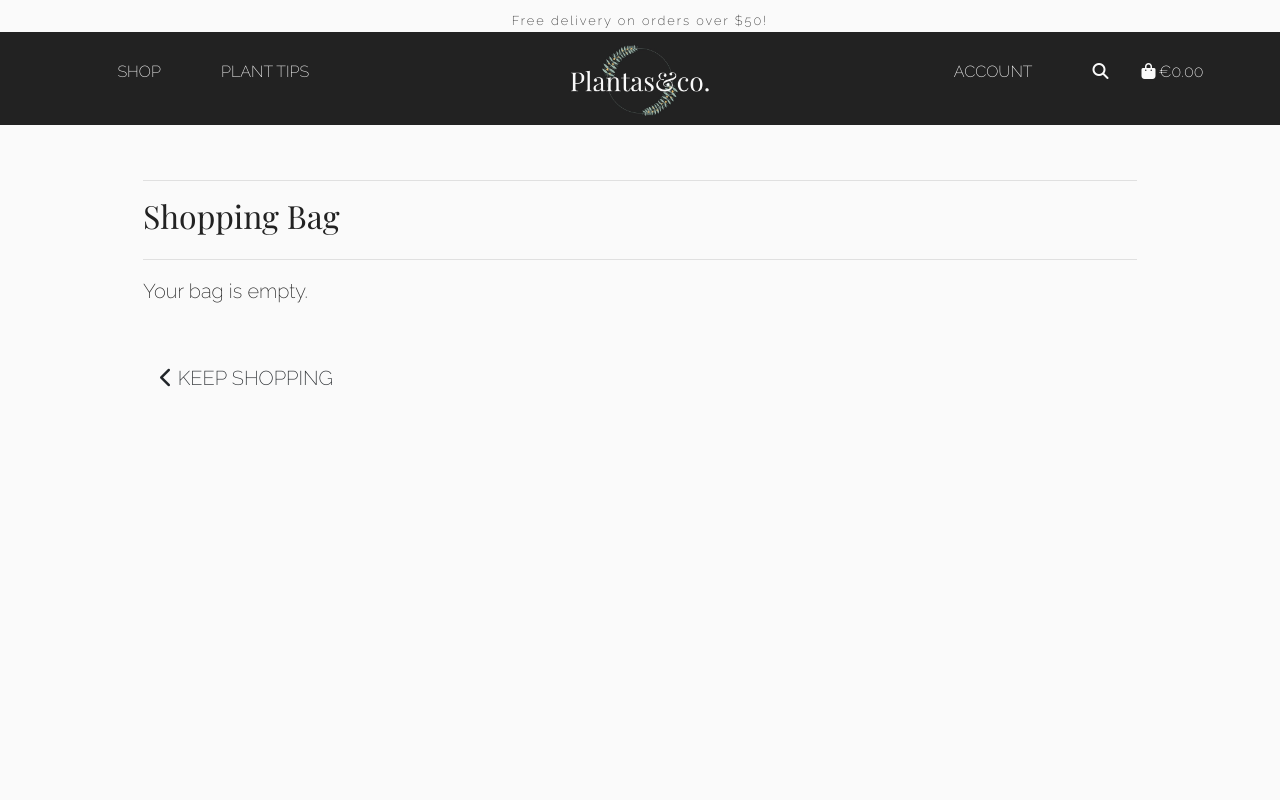
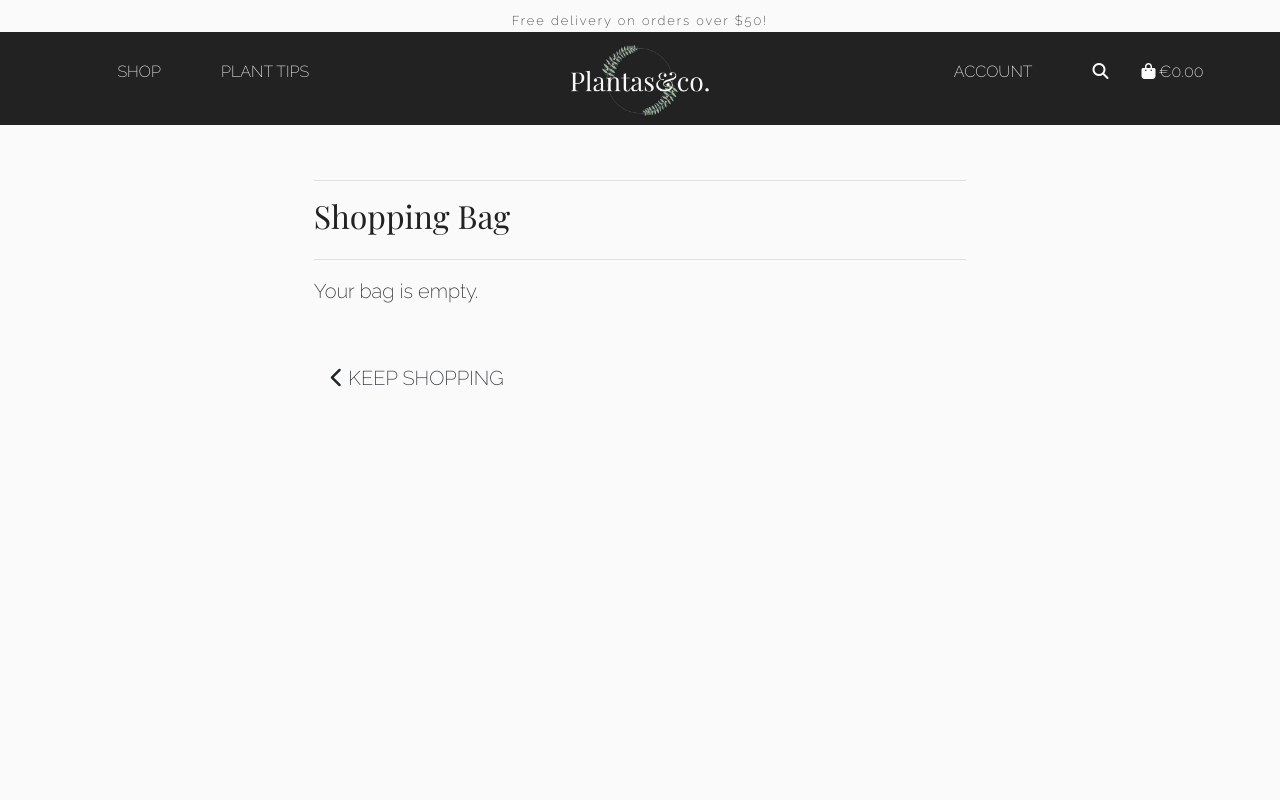
Before and after one commit to fernandagil/ms4-plants-shop, a Django app: template bag/templates/bag/bag.html in a window 1280 px wide. Run offline with Django 3.2, Linux system fonts and the light colour scheme; the template is opened without the code that fills it, so the values that code supplies are empty; parts of the project's set-up code (start-up, migrations or seed data) failed here and were passed over; some libraries are stand-ins or nearby versions.

Commit message:
Update shopping bag template

```diff
--- a/bag/templates/bag/bag.html
+++ b/bag/templates/bag/bag.html
@@ -13,7 +13,7 @@
     <div class="overlay"></div>
     <div class="container mb-2">
         <div class="row">
-            <div class="col">
+            <div class="col-12 col-lg-8 offset-lg-2">
                 <hr>
                 <h2 class="logo-font mb-4">Shopping Bag</h2>
                 <hr>
@@ -21,9 +21,70 @@
         </div>
 
         <div class="row">
-            <div class="col">
+            <div class="col-12 col-lg-8 offset-lg-2">
                 {% if bag_items %}
-                    <div class="table-responsive rounded"></div>
+                    <div class="table-responsive rounded">
+                        <table class="table table-sm table-borderless">
+                            <thead class="text-black">
+                                <tr>
+                                    <th scope="col"></th>
+                                    <th scope="col"></th>
+                                    <th scope="col">Quantity</th>
+                                    <th scope="col">Price</th>
+                                    <th scope="col">Subtotal</th>
+                                </tr>
+                            </thead>
+
+                            {% for item in bag_items %}
+                                <tr>
+                                    <td class="p-3 w-25">
+                                        <img class="img-fluid rounded-0" src="{{ item.product.image.url }}">
+                                    </td>
+                                    <td class="py-3">
+                                        <p class="my-0"><strong>{{ item.product.name }}</strong></p>
+                                        <p class="my-0 small text-muted">SKU: {{ item.product.sku|upper }}</p>
+                                    </td>
+                                    <td class="py-3">
+                                        <p class="my-0 text-center">{{ item.quantity }}</p>
+                                    </td>
+                                    <td class="py-3">
+                                        <p class="my-0">${{ item.product.price }}</p>
+                                    </td>
+                                    <td class="py-3">
+                                        <p class="my-0">${{ item.product.price }}</p>
+                                    </td>
+                                </tr>
+                            {% endfor %}
+                            <tr class="bag-details-div">
+                                <td colspan="5" class="pt-4 text-right">
+                                    <h6><strong>Bag Total: ${{ total|floatformat:2 }}</strong></h6>
+                                    <h6>Delivery: ${{ delivery|floatformat:2 }}</h6>
+                                    <h4 class="mt-4"><strong>Grand Total: ${{ grand_total|floatformat:2 }}</strong></h4>
+                                    {% if free_delivery_delta > 0 %}
+                                        <p class="mb-1 text-danger">
+                                            You could get free delivery by spending just <strong>${{ free_delivery_delta }}</strong> more!
+                                        </p>
+                                    {% endif %}
+                                </td>
+                            </tr>
+                            <tr>
+                                <td colspan="5" class="text-right">
+                                    <a href="{% url 'products' %}" class="btn rounded-0 btn-lg btn-grey">
+                                        <span class="icon">
+                                            <i class="fas fa-chevron-left"></i>
+                                        </span>
+                                        <span class="text-uppercase">Keep Shopping</span>
+                                    </a>
+                                    <a href="" class="btn rounded-0 btn-lg btn-green">
+                                        <span class="text-uppercase">Secure Checkout</span>
+                                        <span class="icon">
+                                            <i class="fas fa-lock"></i>
+                                        </span>
+                                    </a>
+                                </td>
+                            </tr>
+                        </table>
+                    </div>
                 {% else %}
                     <p class="lead mb-5">Your bag is empty.</p>
                     <a href="{% url 'products' %}" class="btn btn-outline-black rounded-0 btn-lg">
--- a/static/css/base.css
+++ b/static/css/base.css
@@ -302,6 +302,13 @@ a.category-link:focus {
     cursor: pointer;
 }
 
+/* -------------------------------------------------------- SHOPPING BAG PAGE */
+
+.bag-details-div {
+    border-top: 1px solid rgba(0,0,0,.1);
+    border-bottom: 1px solid rgba(0,0,0,.1);
+}
+
 
 /* -------------------------------- Media Queries */
 
```
